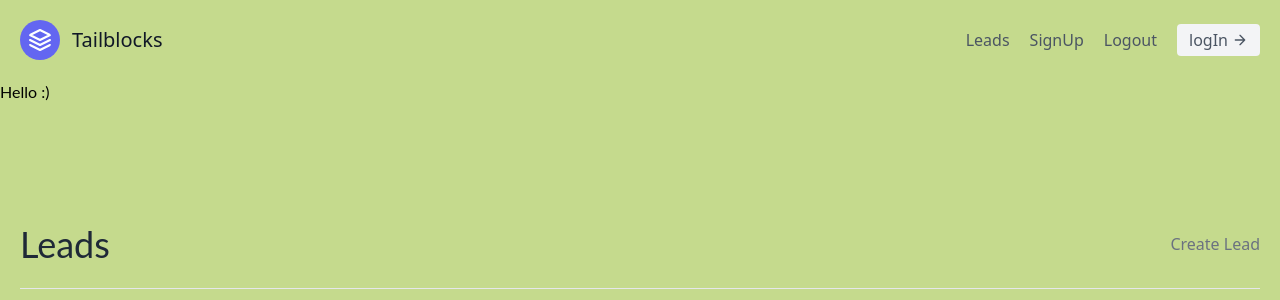
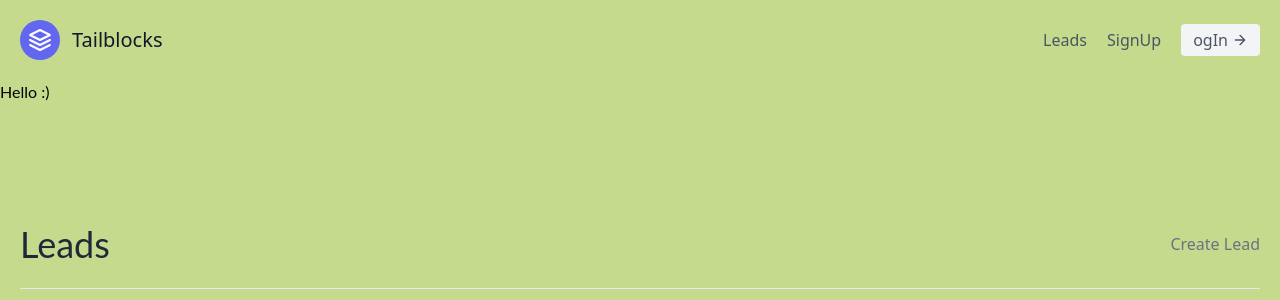
Before and after one commit to EdwinKingori/djcrm, a Django app: page /leads/ in a window 1280 px wide. Shown: the top 300 px of the page. Run offline with Django 5.2, Linux system fonts and the light colour scheme; tables that the repository leaves empty hold one stand-in row (values such as "Sample post").

Commit message:
updating authentication templates

```diff
--- a/djcrm/settings.py
+++ b/djcrm/settings.py
@@ -135,3 +135,4 @@ AUTH_USER_MODEL = 'leads.user'
 MEDIA_ROOT = BASE_DIR/"uploads"
 MEDIA_URL = "/user-media/"
 EMAIL_BACKEND = "django.core.mail.backends.console.EmailBackend"
+LOGIN_REDIRECT_URL = "/leads"
--- a/djcrm/urls.py
+++ b/djcrm/urls.py
@@ -17,7 +17,7 @@ Including another URLconf
 from django.conf import settings
 from django.conf.urls.static import static
 from django.contrib import admin
-from django.contrib.auth.views import LoginView
+from django.contrib.auth.views import LoginView, LogoutView
 from django.urls import path, include
 from leads.views import LandingPageView
 
@@ -27,6 +27,7 @@ urlpatterns = [
     path('', LandingPageView.as_view(), name="landing-page"),
     path('leads/', include('leads.urls')),
     path('login/', LoginView.as_view(), name='login'),
+    path('logout/', LogoutView.as_view(), name='logout'),
 ] + static(settings.MEDIA_URL, document_root=settings.MEDIA_ROOT)
 
 if settings.DEBUG:
--- a/templates/navbar.html
+++ b/templates/navbar.html
@@ -8,13 +8,29 @@
     </a>
     <nav class="md:ml-auto flex flex-wrap items-center text-base justify-center">
         <a href="{% url "index" %}"class="mr-5 hover:text-gray-900">Leads</a>
-      <a class="mr-5 hover:text-gray-900">SignUp</a>
-      <a class="mr-5 hover:text-gray-900">Logout</a>
+     {% if not request.user.is_authenticated %}
+        <a class="mr-5 hover:text-gray-900">SignUp</a>
+     {% endif %}
     </nav>
-    <button class="inline-flex items-center bg-gray-100 border-0 py-1 px-3 focus:outline-none hover:bg-gray-200 rounded text-base mt-4 md:mt-0">logIn
-      <svg fill="none" stroke="currentColor" stroke-linecap="round" stroke-linejoin="round" stroke-width="2" class="w-4 h-4 ml-1" viewBox="0 0 24 24">
-        <path d="M5 12h14M12 5l7 7-7 7"></path>
-      </svg>
-    </button>
+
+    {% if request.user.is_authenticated %}
+      Logged in as : {{ request.user.username }}.
+
+      <a href="{% url "logout" %}" class="ml-3 inline-flex items-center bg-gray-100 border-0 py-1 px-3 focus:outline-none hover:bg-gray-200 rounded text-base mt-4 md:mt-0">
+        Logout
+        <svg fill="none" stroke="currentColor" stroke-linecap="round" stroke-linejoin="round" stroke-width="2" class="w-4 h-4 ml-1" viewBox="0 0 24 24">
+          <path d="M5 12h14M12 5l7 7-7 7"></path>
+        </svg>
+      </a>
+
+    {% else %}
+      <a href="{% url "login" %}" class="inline-flex items-center bg-gray-100 border-0 py-1 px-3 focus:outline-none hover:bg-gray-200 rounded text-base mt-4 md:mt-0">
+        <Legend></Legend>ogIn
+        <svg fill="none" stroke="currentColor" stroke-linecap="round" stroke-linejoin="round" stroke-width="2" class="w-4 h-4 ml-1" viewBox="0 0 24 24">
+          <path d="M5 12h14M12 5l7 7-7 7"></path>
+        </svg>
+      </a>
+    {% endif %}
+
   </div>
 </header>
```
